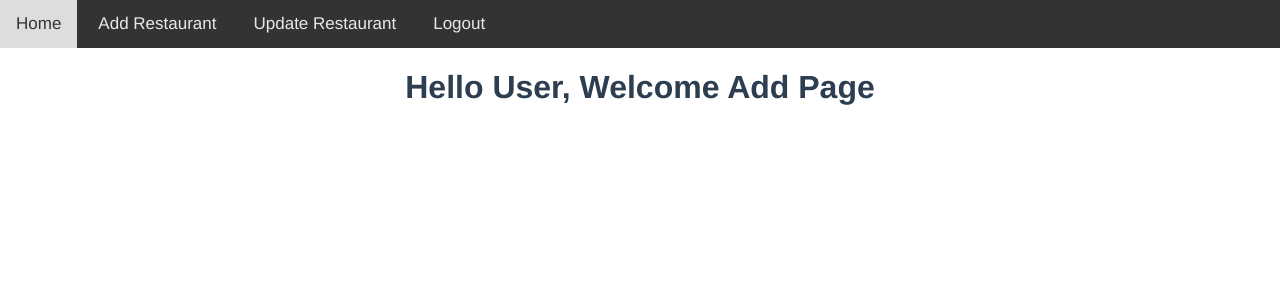
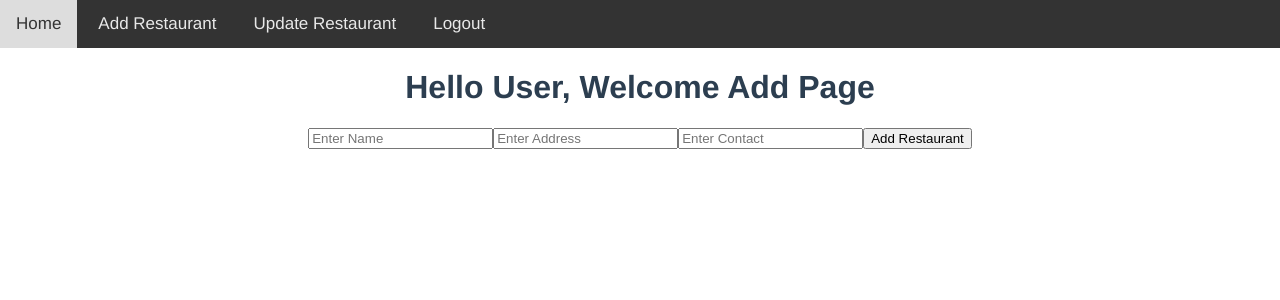
Before and after one commit to BryoEckoo/resto-project, a Vue app: page /add in a window 1280 px wide. Shown: the top 300 px of the page. Built offline with nearby package versions, Linux system fonts and the light colour scheme.

Commit message:
adding forms to get restaurant data

```diff
--- a/src/components/Add.vue
+++ b/src/components/Add.vue
@@ -1,6 +1,12 @@
 <template>
     <Header />
     <h1>Hello User, Welcome Add Page</h1>
+    <form class="add">
+        <input type="text" name="name" placeholder="Enter Name" />
+        <input type="text" name="address" placeholder="Enter Address" />
+        <input type="text" name="contact" placeholder="Enter Contact" />
+        <button>Add Restaurant</button>
+    </form>
 </template>
 
 <script>
```
